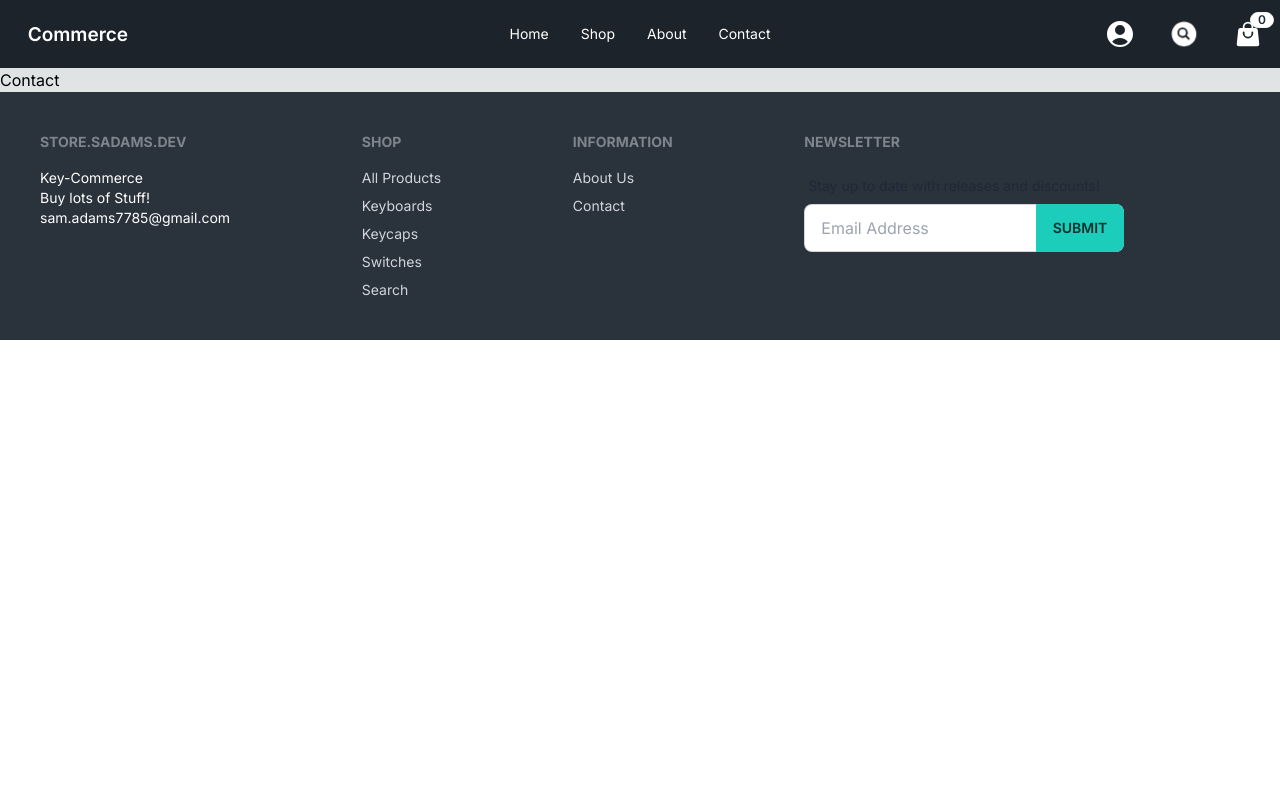
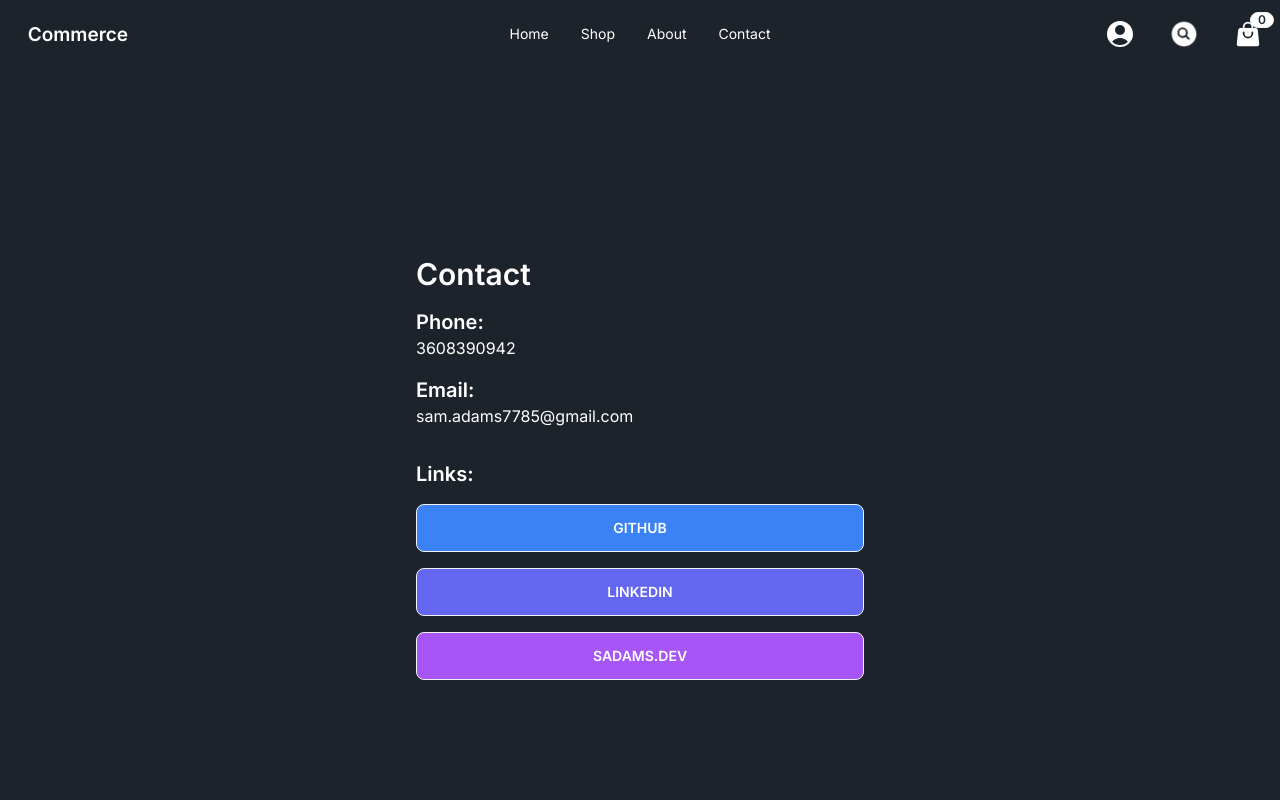
Before and after one commit to soup1e/commerce, a Next.js app: page /contact in a window 1280 px wide. Shown: the top 800 px of the page. Built offline with nearby package versions, Linux system fonts and the light colour scheme; no server answers.

Commit message:
Ready For Presentation

```diff
--- a/src/app/about/page.js
+++ b/src/app/about/page.js
@@ -1,5 +1,17 @@
+import Link from "next/link";
 import React from "react";
 
 export default function About() {
-  return <div>About</div>;
+  return (
+    <section className="p-8 bg-dark text-white h-screen flex items-center justify-center">
+      <Link
+        href="https://github.com/soup1e/commerce"
+        target="_blank"
+        rel="noopener noreferrer"
+        className="btn bg-blue-500 hover:bg-blue-600 text-white flex flex-col items-center justify-center"
+      >
+        GitHub
+      </Link>
+    </section>
+  );
 }
--- a/src/app/contact/page.js
+++ b/src/app/contact/page.js
@@ -1,5 +1,55 @@
+import Link from "next/link";
 import React from "react";
 
 export default function Contact() {
-  return <div>Contact</div>;
+  return (
+    <section className="p-8 bg-dark text-white h-screen flex items-center justify-center">
+      <div className="w-full max-w-md">
+        <h1 className="text-3xl font-semibold mb-4">Contact</h1>
+        <div className="mb-4">
+          <h2 className="text-xl font-semibold">Phone:</h2>
+          <p>3608390942</p>
+        </div>
+        <div>
+          <h2 className="text-xl font-semibold">Email:</h2>
+          <p>sam.adams7785@gmail.com</p>
+        </div>
+        <div className="mt-8">
+          <h2 className="text-xl font-semibold">Links:</h2>
+          <ul className="mt-4 space-y-4 ">
+            <li>
+              <Link
+                href="https://github.com/soup1e"
+                target="_blank"
+                rel="noopener noreferrer"
+                className="btn bg-blue-500 hover:bg-blue-600 text-white flex flex-col items-center justify-center"
+              >
+                GitHub
+              </Link>
+            </li>
+            <li>
+              <Link
+                href="https://www.linkedin.com/in/samsadams"
+                target="_blank"
+                rel="noopener noreferrer"
+                className="btn bg-indigo-500 hover:bg-indigo-600 text-white flex flex-col items-center justify-center"
+              >
+                LinkedIn
+              </Link>
+            </li>
+            <li>
+              <Link
+                href="https://sadams.dev"
+                target="_blank"
+                rel="noopener noreferrer"
+                className="btn bg-purple-500 hover:bg-purple-600 text-white flex flex-col items-center justify-center"
+              >
+                sadams.dev
+              </Link>
+            </li>
+          </ul>
+        </div>
+      </div>
+    </section>
+  );
 }
--- a/src/components/ItemList.js
+++ b/src/components/ItemList.js
@@ -29,7 +29,8 @@ function ItemList() {
 
   return (
     <section className="bg-dark">
-      <section className="form-control p-4 w-[25%]">
+      <section className="flex justify-center">
+        <form className="form-control p-4 w-full max-w-lg">
           <input
             type="text"
             placeholder="Search by product name..."
@@ -37,6 +38,7 @@ function ItemList() {
             value={searchQuery}
             onChange={(e) => setSearchQuery(e.target.value)}
           />
+        </form>
       </section>
       <section className="flex flex-wrap justify-center">
         {filteredProducts.map((product) => {
```
Lines whose indentation alone changed are shown as unchanged.
